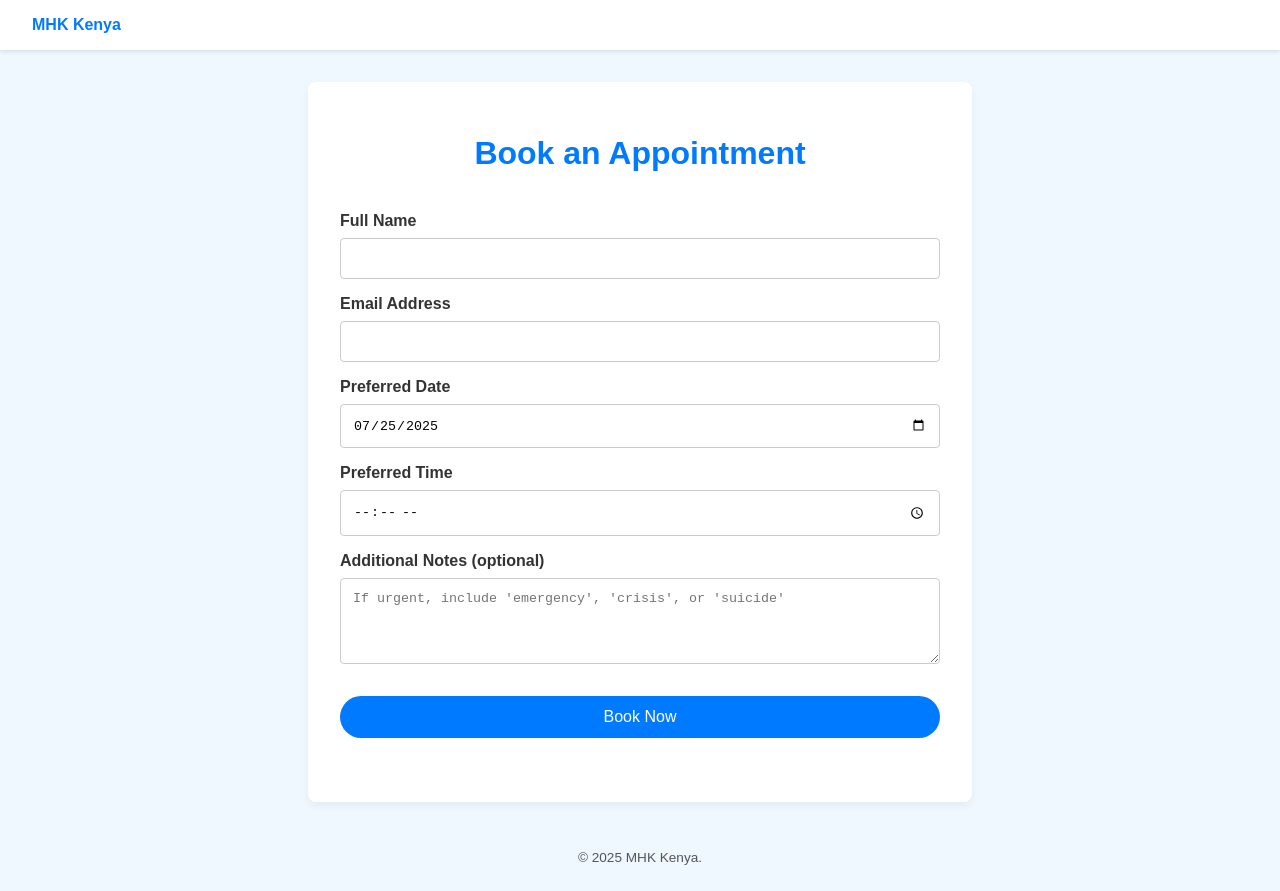
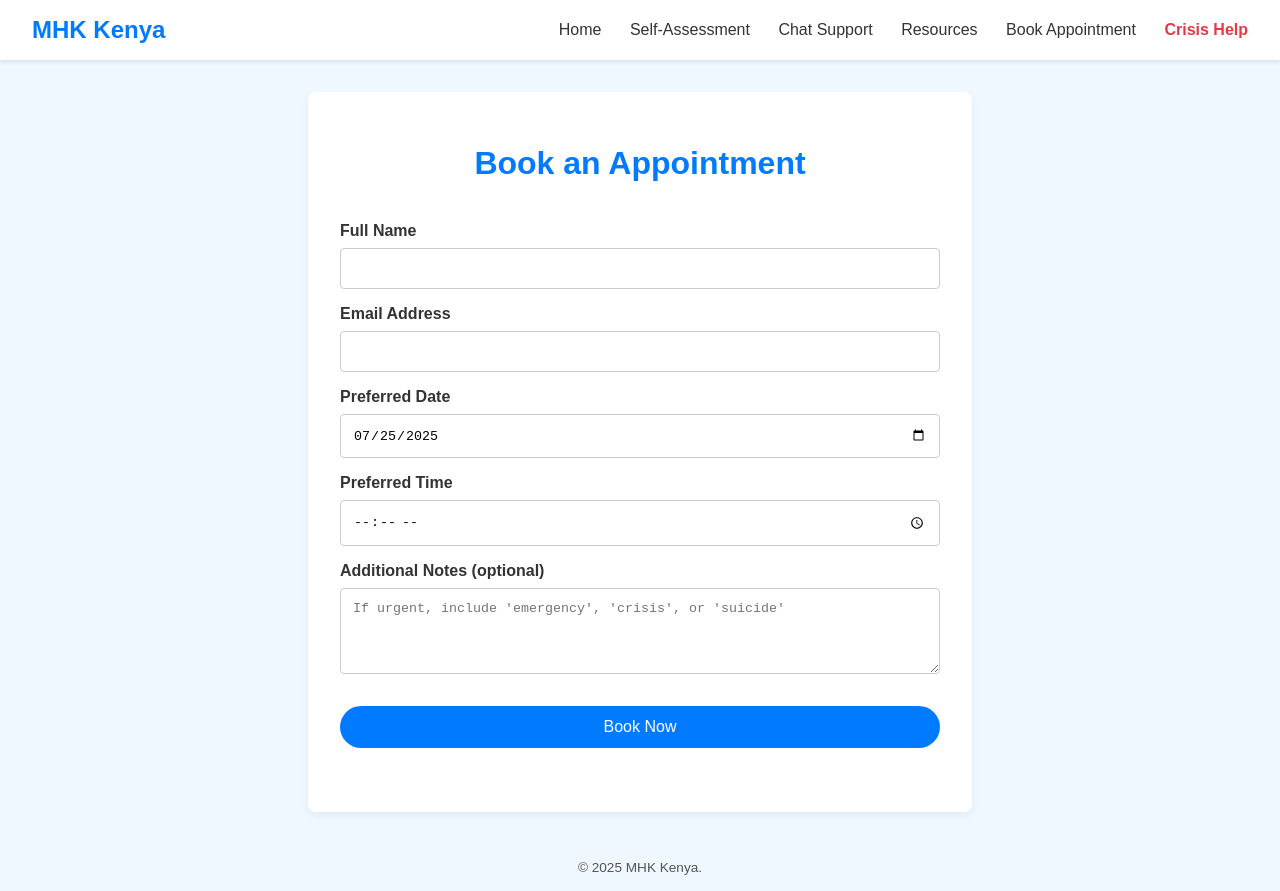
Before and after one commit to Mwadena1000/Mental-Health, a plain HTML site: page booking.html in a window 1280 px wide. Drawn offline with Linux system fonts and the light colour scheme.

Commit message:
modified some files to add navigation links to all pages plus a Home navigation link

```diff
--- a/booking.css
+++ b/booking.css
@@ -6,12 +6,35 @@ body {
 }
 
 header {
+  display: flex;
+  justify-content: space-between;
+  align-items: center;
   background: #fff;
   padding: 1rem 2rem;
   box-shadow: 0 2px 4px rgba(0,0,0,0.1);
 }
 
+a {
+  text-decoration: none;
+}
+
+.nav-links a {
+  margin-left: 1.5rem;
+  color: #333;
+  transition: color 0.3s;
+}
+
+.nav-links .crisis {
+  color: #e63946;
+  font-weight: bold;
+}
+
+.nav-links a:hover {
+  color: #007BFF;
+}
+
 .logo {
+  font-size: 1.5rem;
   font-weight: bold;
   color: #007BFF;
 }
--- a/booking.html
+++ b/booking.html
@@ -9,6 +9,14 @@
 <body>
   <header class="navbar">
     <div class="logo">MHK Kenya</div>
+    <nav class="nav-links">
+      <a href="Homepage.html">Home</a>
+      <a href="quiz.html">Self-Assessment</a>
+      <a href="chat.html">Chat Support</a>
+      <a href="resources.html">Resources</a>
+      <a href="booking.html">Book Appointment</a>
+      <a href="crisis.html" class="crisis">Crisis Help</a>
+    </nav>
   </header>
 
   <main class="booking-container">
--- a/chat.css
+++ b/chat.css
@@ -6,12 +6,36 @@ body {
 }
 
 header {
+  display: flex;
+  justify-content: space-between;
+  align-items: center;
   background: #fff;
   padding: 1rem 2rem;
   box-shadow: 0 2px 4px rgba(0,0,0,0.1);
 }
 
+a {
+  text-decoration: none;
+}
+
+.nav-links a {
+  margin-left: 1.5rem;
+  color: #333;
+  transition: color 0.3s;
+}
+
+.nav-links .crisis {
+  color: #e63946;
+  font-weight: bold;
+}
+
+.nav-links a:hover {
+  color: #007BFF;
+}
+
+
 .logo {
+  font-size: 1.5rem;
   font-weight: bold;
   color: #007BFF;
 }
--- a/crisis.css
+++ b/crisis.css
@@ -6,9 +6,31 @@ body {
 }
 
 .navbar {
+  display: flex;
+  justify-content: space-between;
+  align-items: center;
   background: #fff;
   padding: 1rem 2rem;
   box-shadow: 0 2px 4px rgba(0,0,0,0.1);
+}
+
+a {
+  text-decoration: none;
+}
+
+.nav-links a {
+  margin-left: 1.5rem;
+  color: #333;
+  transition: color 0.3s;
+}
+
+.nav-links .crisis {
+  color: #e63946;
+  font-weight: bold;
+}
+
+.nav-links a:hover {
+  color: #007BFF;
 }
 
 .logo {
--- a/quiz.css
+++ b/quiz.css
@@ -6,12 +6,35 @@ body {
 }
 
 header {
+  display: flex;
+  justify-content: space-between;
+  align-items: center;
   background: #fff;
   padding: 1rem 2rem;
   box-shadow: 0 2px 4px rgba(0,0,0,0.1);
 }
 
+a {
+  text-decoration: none;
+}
+
+.nav-links a {
+  margin-left: 1.5rem;
+  color: #333;
+  transition: color 0.3s;
+}
+
+.nav-links .crisis {
+  color: #e63946;
+  font-weight: bold;
+}
+
+.nav-links a:hover {
+  color: #007BFF;
+}
+
 .logo {
+  font-size: 1.5rem;
   font-weight: bold;
   color: #007BFF;
 }
--- a/resources.css
+++ b/resources.css
@@ -6,12 +6,35 @@ body {
 }
 
 header {
+  display: flex;
+  justify-content: space-between;
+  align-items: center;
   background: #fff;
   padding: 1rem 2rem;
   box-shadow: 0 2px 4px rgba(0,0,0,0.1);
 }
 
+a {
+  text-decoration: none;
+}
+
+.nav-links a {
+  margin-left: 1.5rem;
+  color: #333;
+  transition: color 0.3s;
+}
+
+.nav-links .crisis {
+  color: #e63946;
+  font-weight: bold;
+}
+
+.nav-links a:hover {
+  color: #007BFF;
+}
+
 .logo {
+  font-size: 1.5rem;
   font-weight: bold;
   color: #007BFF;
 }
--- a/styles.css
+++ b/styles.css
@@ -7,7 +7,6 @@
 
 body {
   font-family: Arial, sans-serif;
-  line-height: 1.6;
   color: #333;
 }
 
@@ -47,6 +46,7 @@ header {
 
 .hero {
   display: flex;
+  line-height: 1.6;
   flex-direction: column;
   align-items: center;
   text-align: center;
```
Also changed, not shown: chat.html (+8 -0 lines), crisis.html (+8 -0 lines), quiz.html (+8 -0 lines), resources.html (+8 -0 lines).
